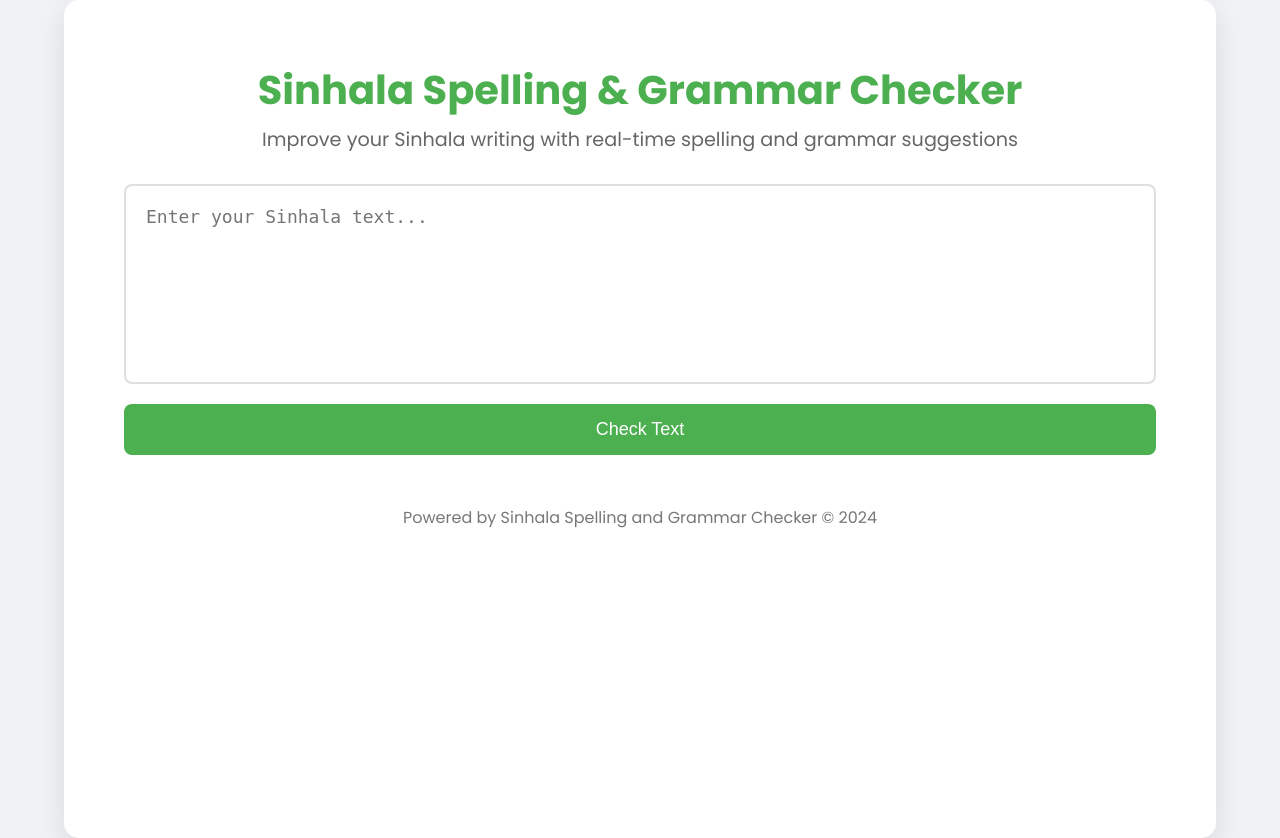
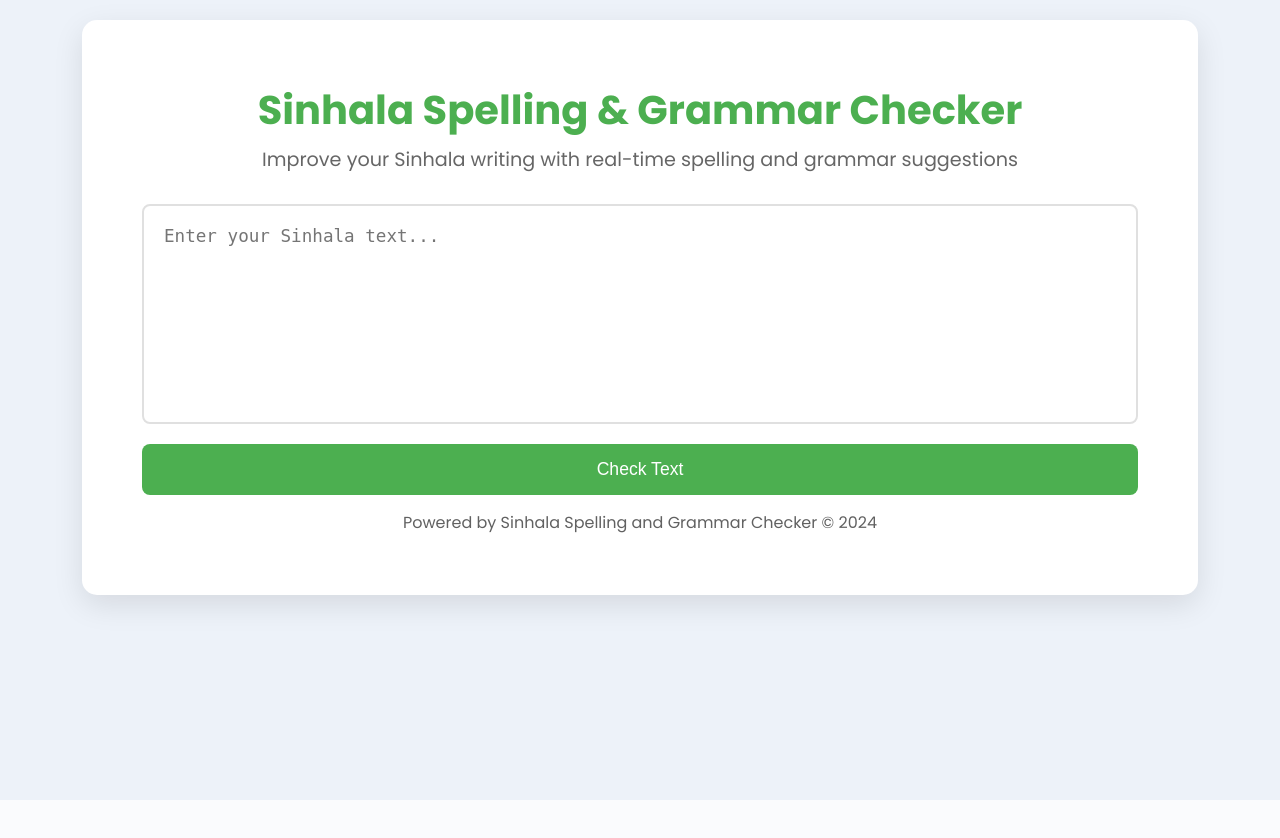
Before and after one commit to SinethB/spelling-corrector-and-grammar-checker-for-sinhala-language, a Python web app: template app/templates/indx.html in a window 1280 px wide. After the commit the page ends 800 px from the top, so only its background shows below. Run offline with Jinja, Linux system fonts and the light colour scheme; the template is opened without the code that fills it, so the values that code supplies are empty.

Commit message:
updated css

```diff
--- a/app/static/styles.css
+++ b/app/static/styles.css
@@ -7,33 +7,35 @@
 
 body {
     font-family: 'Poppins', sans-serif;
-    background-color: #f0f2f5;
+    background-color: #edf2f9;
     display: flex;
-    justify-content: center;
+    flex-direction: column;
+    justify-content: flex-start;
     align-items: center;
-    min-height: 100vh;
+    min-height: auto;
+    padding: 20px;
     color: #333;
 }
 
 .app-container {
     background-color: #ffffff;
     border-radius: 15px;
-    padding: 60px; /* Increased padding */
+    padding: 60px;
     box-shadow: 0px 10px 30px rgba(0, 0, 0, 0.1);
-    width: 50cm; /* Increased width */
-    height: 75cap;
-    max-width: 90%; /* Adjusted for responsiveness */
+    width: 50cm;
+    height: auto;
+    max-width: 90%;
     text-align: center;
 }
 
 .header h1 {
-    font-size: 2.5rem; /* Increased font size */
+    font-size: 2.5rem;
     color: #4CAF50;
     font-weight: 700;
 }
 
 .header p {
-    font-size: 1.2rem; /* Increased font size */
+    font-size: 1.2rem;
     color: #666;
     margin-top: 5px;
 }
@@ -48,9 +50,9 @@ form {
 
 textarea {
     padding: 20px;
-    font-size: 18px; /* Increased font size */
+    font-size: 1.1rem;
     width: 100%;
-    height: 200px; /* Increased height */
+    height: 220px;
     border-radius: 8px;
     border: 2px solid #e0e0e0;
     resize: none;
@@ -63,10 +65,17 @@ textarea:focus {
     box-shadow: 0px 0px 8px rgba(76, 175, 80, 0.3);
 }
 
+/* Align Check Text and Clear Text buttons side by side */
+.button-container {
+    display: flex;
+    justify-content: space-between;
+    gap: 10px;
+}
+
 button {
-    background-color: #4CAF50;
+    flex: 1; /* Make both buttons have equal width */
     color: white;
-    font-size: 18px; /* Increased font size */
+    font-size: 1.1rem;
     padding: 15px;
     border: none;
     border-radius: 8px;
@@ -75,9 +84,34 @@ button {
     font-weight: 500;
 }
 
-button:hover {
-    background-color: #45a049;
-    box-shadow: 0px 8px 15px rgba(76, 175, 80, 0.3);
+/* Check Text Button Styles */
+button[type="submit"] {
+    background-color: #4CAF50;
+}
+
+button[type="submit"]:hover {
+    background-color: #07580b;
+    box-shadow: 0px 8px 15px rgba(2, 94, 5, 0.3);
+}
+
+/* Auto Correct Text Button Styles */
+button#correct-text-btn {
+    background-color: #2d51f1;
+}
+
+button#correct-text-btn:hover {
+    background-color:#1130b9;
+    box-shadow: 0px 8px 15px rgba(2, 17, 114, 0.3);
+}
+
+/* Clear Text Button Styles */
+button#clear-text-btn {
+    background-color: #f44336;
+}
+
+button#clear-text-btn:hover {
+    background-color: #980d0b;
+    box-shadow: 0px 8px 15px rgba(142, 14, 5, 0.3);
 }
 
 /* Results Section */
@@ -87,7 +121,7 @@ button:hover {
 }
 
 .result-container h2 {
-    font-size: 2rem; /* Increased font size */
+    font-size: 2rem;
     color: #4CAF50;
     font-weight: 600;
     margin-bottom: 15px;
@@ -95,57 +129,86 @@ button:hover {
 
 .result-container p {
     background-color: #f9f9f9;
-    padding: 20px; /* Increased padding */
-    border: 1px solid #ddd;
+    padding: 20px;
+    border: 2px solid #cccccc;
     border-radius: 8px;
-    font-size: 1.1rem; /* Increased font size */
+    font-size: 1.1rem;
     color: #333;
     word-wrap: break-word;
+    width: 100%;
+    height: 220px;
+    overflow-y: auto;
+    resize: none;
+    transition: all 0.3s;
+    white-space: pre-wrap;
+    outline: none;
+    border-color: #7ff783;
+    box-shadow: 0px 0px 8px rgba(97, 245, 122, 0.3);
 }
 
 .result-container span.spelling-error {
-    text-decoration: underline;
+    color: #f71707;
+    /* text-decoration: underline;
     text-decoration-color: red;
-    text-decoration-style: wavy;
+    text-decoration-style: wavy;   */
     cursor: pointer;
     position: relative;
 }
 
+/* Spelling error suggestion box */
+.result-container span.spelling-error:hover .suggestion-box,
+.result-container span.grammar-error:hover .suggestion-box {
+    display: flex; /* Show suggestion box on hover */
+}
+
 .result-container span.spelling-error:hover::after {
-    content: 'Click to see suggestions';
-    position: absolute;
-    background: rgba(255, 0, 0, 0.8);
-    color: white;
-    padding: 5px;
-    border-radius: 5px;
-    top: -30px;
-    left: 0;
-    font-size: 12px;
+    content: ''; /* No placeholder text needed here */
 }
 
 .result-container span.grammar-error {
-    text-decoration: underline;
+    /* text-decoration: underline;
     text-decoration-color: blue;
-    text-decoration-style: wavy;
+    text-decoration-style: wavy;  */
     cursor: pointer;
     position: relative;
 }
 
-.result-container span.grammar-error:hover::after {
-    content: 'Click to see grammar suggestions';
-    position: absolute;
-    background: rgba(0, 0, 255, 0.8);
-    color: white;
+/* Suggestion box container */
+.result-container .suggestion-box {
+    display: none; /* Initially hidden */
+    flex-direction: row; /* Horizontal display */
+    gap: 10px; /* Space between suggestions */
+    background: rgba(255, 255, 255, 0.9);
     padding: 5px;
     border-radius: 5px;
-    top: -30px;
+    position: absolute;
+    top: 100%; /* Positioned below the misspelled word */
     left: 0;
-    font-size: 12px;
+    z-index: 100; /* Ensure it's above other content */
+    border: 1px solid #ddd;
+    padding-bottom: 10hv;
+}
+
+/* Individual suggestion */
+.result-container .suggestion-box .suggestion {
+    padding: 5px 10px;
+    cursor: pointer;
+    background-color: #eee;
+    border-radius: 4px;
+    transition: background-color 0.2s ease;
+    outline: none;
+}
+
+/* Hover effect */
+.result-container .suggestion-box .suggestion:hover,
+.result-container .suggestion-box .suggestion:focus {
+    background-color: #4CAF50; /* Highlight active suggestion */
+    color: white;
 }
 
 /* Footer */
 footer {
-    margin-top: 50px;
-    font-size: 1rem; /* Increased font size */
-    color: #777;
+    margin-top: 15px;
+    font-size: 1rem;
+    color: #616161;
 }
```
